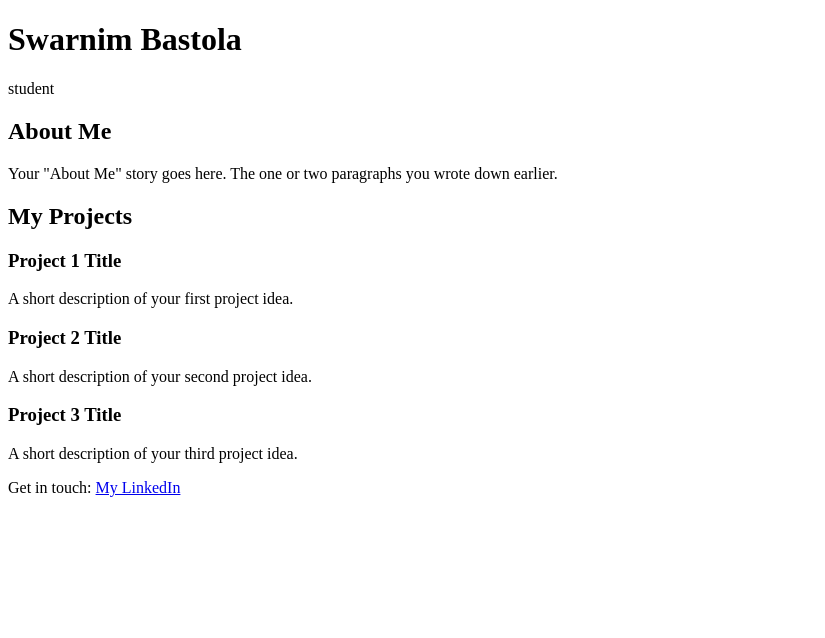
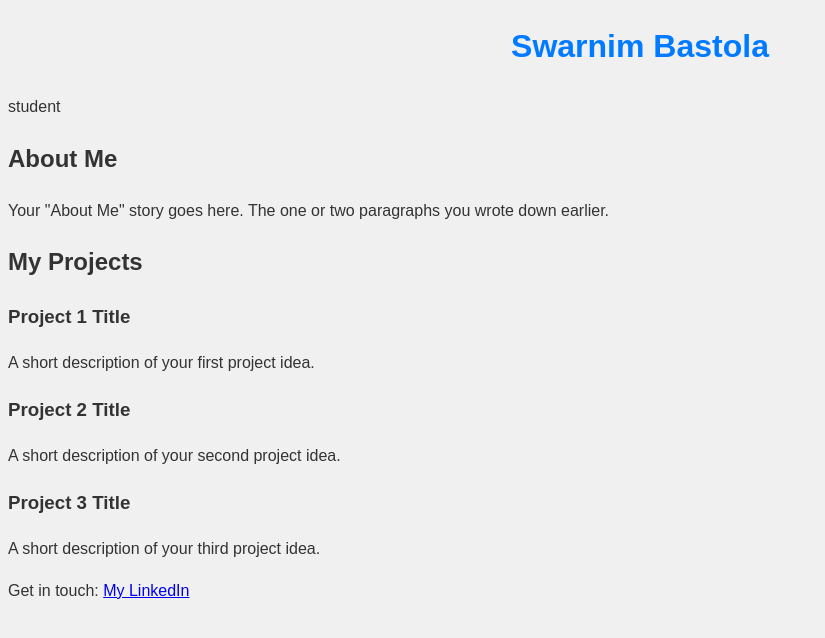
Before and after one commit to swarnim235/Portfolio-websites, a plain HTML site: page index.html in a window 1280 px wide. Shown: the whole page, without its empty margins (0-825 px from the left). Drawn offline with Linux system fonts and the light colour scheme.

Commit message:
Add basic portfolio styling

```diff
--- a/index.html
+++ b/index.html
@@ -4,6 +4,7 @@
     <meta charset="UTF-8">
     <meta name="viewport" content="width=device-width, initial-scale=1.0">
     <title>Swarnim Bastola - Portfolio</title>
+  <link rel="stylesheet" href="style.css">
 </head>
 <body>
     <body>
--- /dev/null
+++ b/style.css
@@ -0,0 +1,13 @@
+/* This is a CSS comment */
+
+body {
+    background-color: #f0f0f0; /* A very light gray background */
+    font-family: Arial, sans-serif; /* Change the default font */
+    line-height: 1.6; /* Improve readability of text */
+    color: #333; /* Dark gray text color */
+}
+
+h1 {
+    color: #007bff; /* A nice blue color for your main heading */
+    text-align: center; /* Center the main heading */
+}
```
Also changed, not shown: 1 other file.
